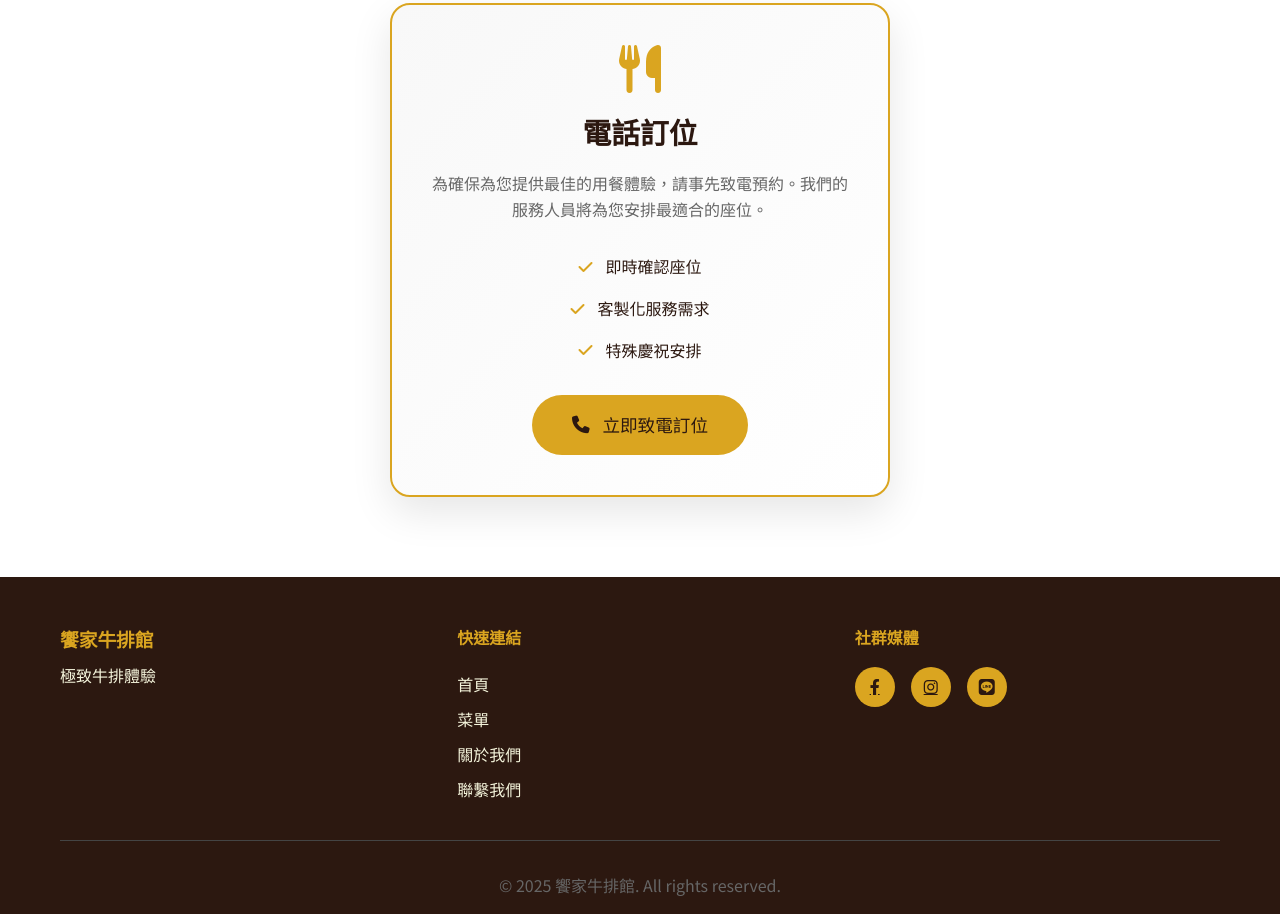
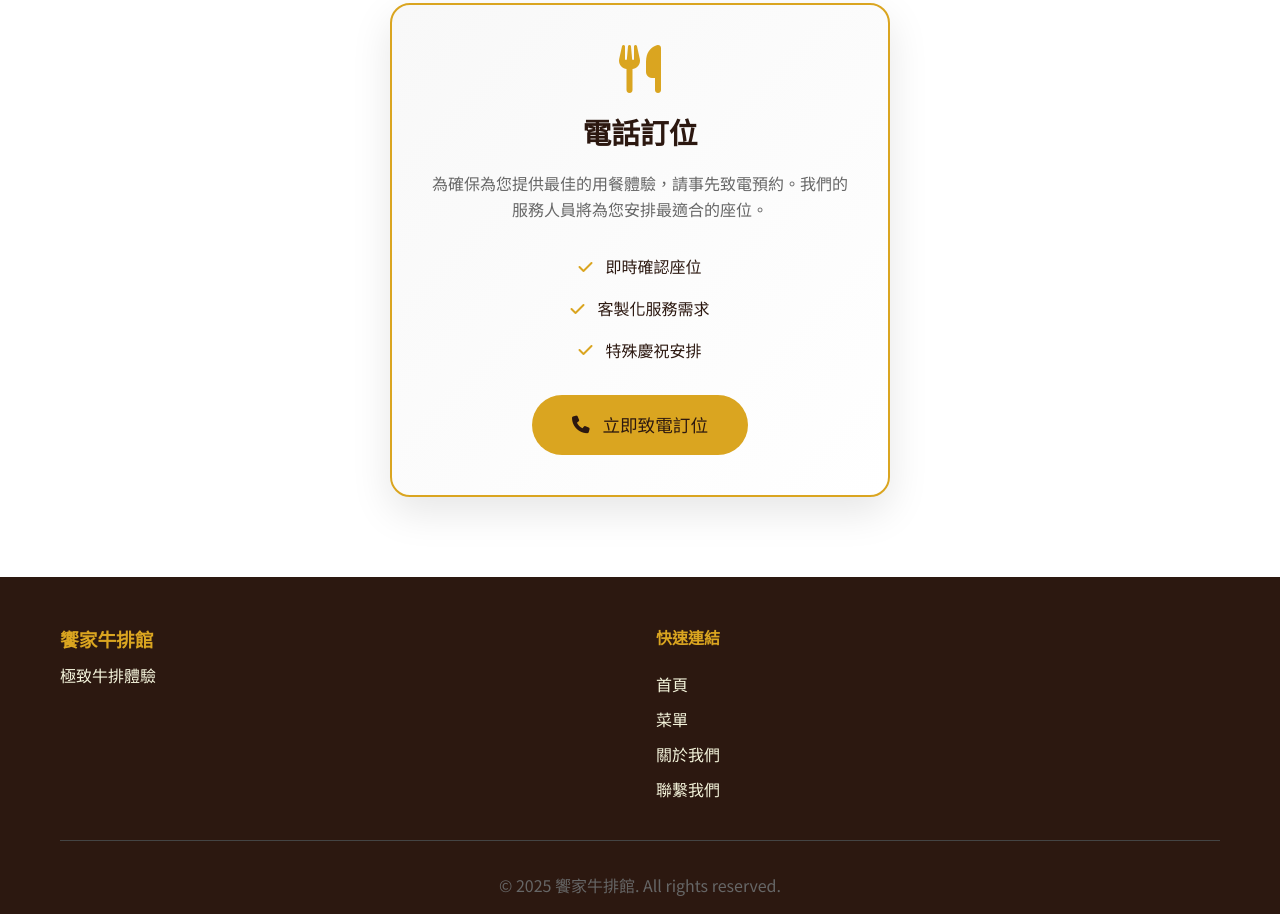
Before and after one commit to HenryHan168/steakhouse, a plain HTML site: page index.html in a window 1280 px wide. Shown: the part 4492-5406 px from the top of the page. Drawn offline with nearby package versions, Linux system fonts and the light colour scheme.

Commit message:
隱藏社群媒體區塊，將footer-social的display屬性設為none

```diff
--- a/index.html
+++ b/index.html
@@ -319,7 +319,7 @@
                         <li><a href="#contact">聯繫我們</a></li>
                     </ul>
                 </div>
-                <div class="footer-social">
+                <div class="footer-social" style="display: none;">
                     <h4>社群媒體</h4>
                     <div class="social-links">
                         <a href="#"><i class="fab fa-facebook-f"></i></a>
```
